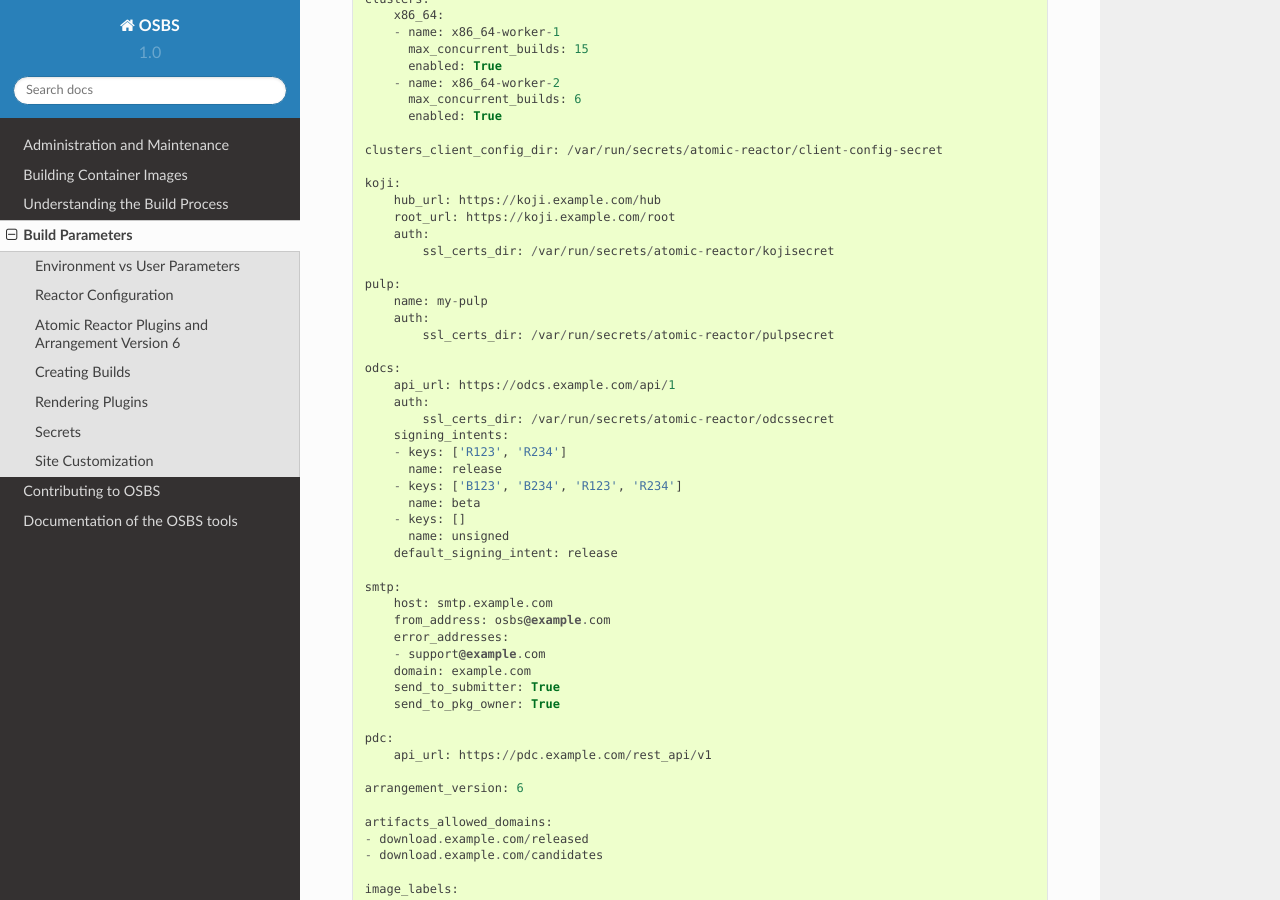
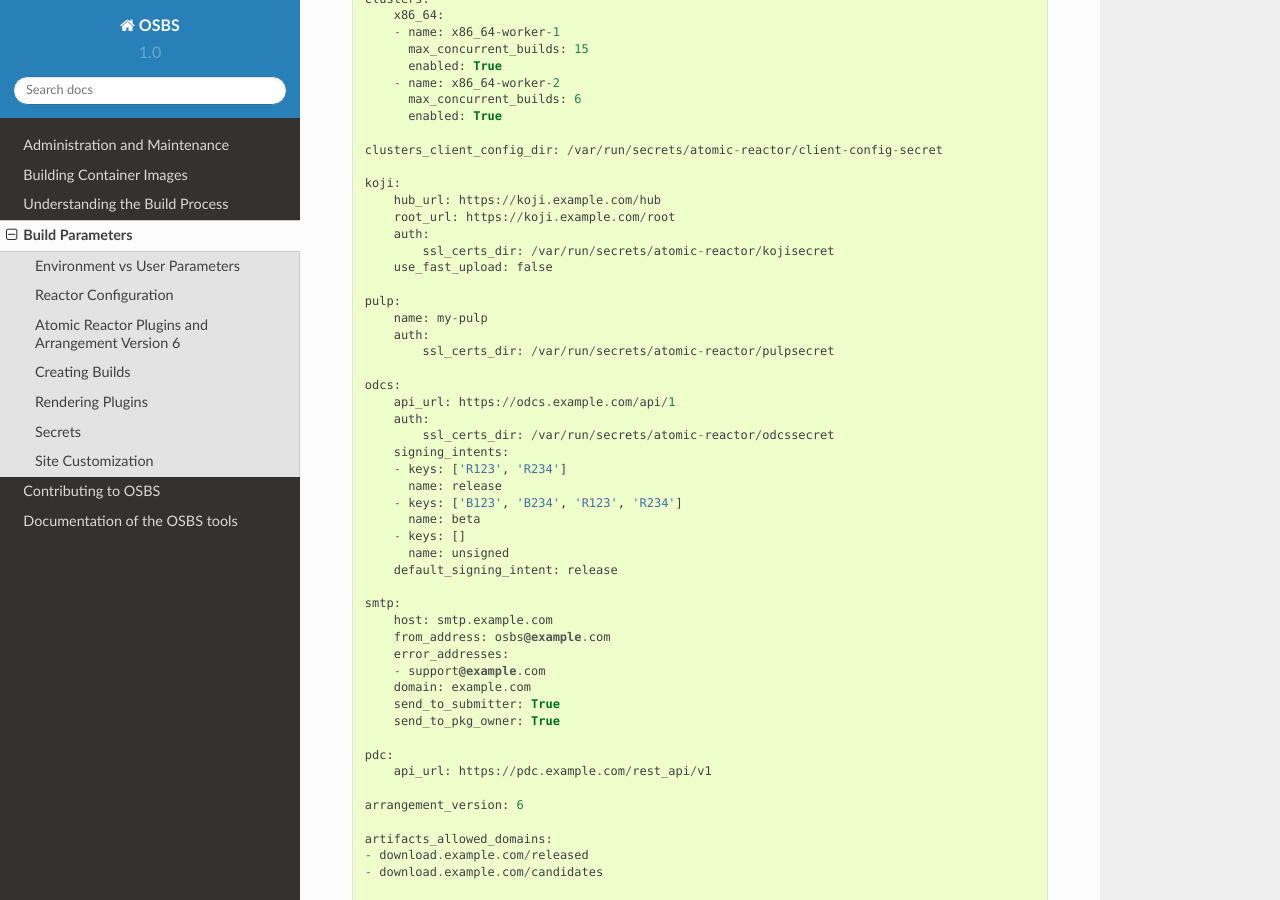
Before and after one commit to containerbuildsystem/osbs-docs, a Sphinx documentation site: the page built from docs/build_parameters.rst, in a window 1280 px wide and 900 px high, scrolled down 1461 px. Built offline with Sphinx 7.4.7 and the Read the Docs theme 2.0.0, drawn with Linux system fonts in a browser that asks for light colours.

Commit message:
Update the configmap example with Koji's fast upload option
Signed-off-by: Clement Verna <cverna@tutanota.com>

```diff
--- a/docs/build_parameters.rst
+++ b/docs/build_parameters.rst
@@ -83,6 +83,7 @@ Example of **REACTOR_CONFIG**::
         root_url: https://koji.example.com/root
         auth:
             ssl_certs_dir: /var/run/secrets/atomic-reactor/kojisecret
+        use_fast_upload: false
 
     pulp:
         name: my-pulp
```
